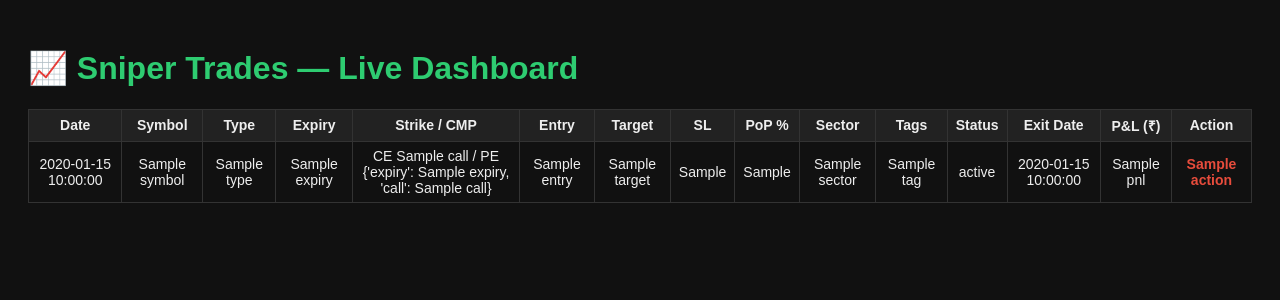
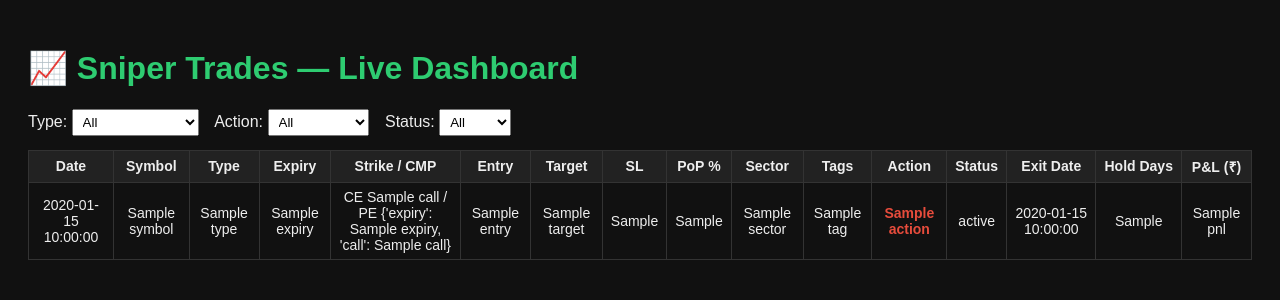
Before and after one commit to balakumar75/sniper-p2-dashboard, a Flask app: template templates/index.html in a window 1280 px wide. Shown: the top 300 px of the page. Run offline with Flask 3, Linux system fonts and the light colour scheme; the template is opened without the code that fills it: most values are stand-ins (such as "Sample title", 1, 10 or a date in 2020).

Commit message:
Update index.html

```diff
--- a/templates/index.html
+++ b/templates/index.html
@@ -6,7 +6,8 @@
   <style>
     body { font-family: Arial; background:#111; color:#eee; padding:20px; }
     h1   { color:#2ecc71; }
-    table{ width:100%; border-collapse:collapse; margin-top:20px; font-size:14px;}
+    select { margin-right:12px; padding:4px 6px; }
+    table{ width:100%; border-collapse:collapse; margin-top:14px; font-size:14px;}
     th,td{ border:1px solid #333; padding:6px 8px; text-align:center; }
     th   { background:#222; }
     tr:nth-child(even){ background:#1a1a1a; }
@@ -19,53 +20,69 @@
 <body>
   <h1>📈 Sniper Trades — Live Dashboard</h1>
 
+  <!-- 🔍 Filters -->
+  <div>
+    <label>Type:
+      <select id="fType">
+        <option value="all">All</option>
+        <option value="Cash">Cash</option>
+        <option value="Option Strangle">Option Strangle</option>
+      </select>
+    </label>
+    <label>Action:
+      <select id="fAction">
+        <option value="all">All</option>
+        <option value="Buy">Buy (Long)</option>
+        <option value="Sell">Sell (Short)</option>
+      </select>
+    </label>
+    <label>Status:
+      <select id="fStatus">
+        <option value="all">All</option>
+        <option value="Open">Open</option>
+        <option value="Target">Target</option>
+        <option value="SL">SL</option>
+      </select>
+    </label>
+  </div>
+
   {% if trades %}
-  <table>
+  <table id="tradeTable">
     <thead>
       <tr>
-        <th>Date</th>
-        <th>Symbol</th>
-        <th>Type</th>
-        <th>Expiry</th>
-        <th>Strike / CMP</th>
-        <th>Entry</th>
-        <th>Target</th>
-        <th>SL</th>
-        <th>PoP %</th>
-        <th>Sector</th>
-        <th>Tags</th>
-        <th>Status</th>
-        <th>Exit Date</th>
-        <th>P&L (₹)</th>
-        <th>Action</th>
+        <th>Date</th><th>Symbol</th><th>Type</th><th>Expiry</th><th>Strike / CMP</th>
+        <th>Entry</th><th>Target</th><th>SL</th><th>PoP&nbsp;%</th><th>Sector</th>
+        <th>Tags</th><th>Action</th><th>Status</th><th>Exit&nbsp;Date</th>
+        <th>Hold&nbsp;Days</th><th>P&L&nbsp;(₹)</th>
       </tr>
     </thead>
     <tbody>
-      {% for trade in trades %}
-      <tr>
-        <td>{{ trade.date }}</td>
-        <td>{{ trade.symbol }}</td>
-        <td>{{ trade.type }}</td>
-        <td>{{ trade.options.expiry if trade.options is defined else "—" }}</td>
+      {% for t in trades %}
+      <tr data-type="{{ t.type }}" data-action="{{ t.action }}" data-status="{{ t.status }}">
+        <td>{{ t.date }}</td>
+        <td>{{ t.symbol }}</td>
+        <td>{{ t.type }}</td>
+        <td>{{ t.options.expiry if t.options is defined else "—" }}</td>
         <td>
-          {% if trade.options is defined %}
-            CE {{ trade.options.call }} / PE {{ trade.options.put }}
+          {% if t.options is defined %}
+            CE {{ t.options.call }} / PE {{ t.options.put }}
           {% else %}
-            {{ trade.cmp }}
+            {{ t.cmp }}
           {% endif %}
         </td>
-        <td>{{ trade.entry }}</td>
-        <td>{{ trade.target }}</td>
-        <td>{{ trade.sl }}</td>
-        <td>{{ trade.pop_pct }}</td>
-        <td class="{% if 'Leader' in trade.sector %}sector-good{% elif 'Weak' in trade.sector %}sector-weak{% endif %}">
-          {{ trade.sector }}
+        <td>{{ t.entry }}</td>
+        <td>{{ t.target }}</td>
+        <td>{{ t.sl }}</td>
+        <td>{{ t.pop_pct }}</td>
+        <td class="{% if 'Leader' in t.sector %}sector-good{% elif 'Weak' in t.sector %}sector-weak{% endif %}">
+          {{ t.sector }}
         </td>
-        <td>{{ trade.tags | join(", ") }}</td>
-        <td>{{ trade.status }}</td>
-        <td>{{ trade.exit_date }}</td>
-        <td>{{ trade.pnl }}</td>
-        <td class="{{ 'buy' if trade.action == 'Buy' else 'sell' }}">{{ trade.action }}</td>
+        <td>{{ t.tags | join(", ") }}</td>
+        <td class="{{ 'buy' if t.action == 'Buy' else 'sell' }}">{{ t.action }}</td>
+        <td>{{ t.status }}</td>
+        <td>{{ t.exit_date }}</td>
+        <td>{{ t.holding_days }}</td>
+        <td>{{ t.pnl }}</td>
       </tr>
       {% endfor %}
     </tbody>
@@ -73,5 +90,23 @@
   {% else %}
     <p>❌ No trades found.</p>
   {% endif %}
+
+  <script>
+    const fType = document.getElementById('fType');
+    const fAct  = document.getElementById('fAction');
+    const fStat = document.getElementById('fStatus');
+    const rows  = [...document.querySelectorAll('#tradeTable tbody tr')];
+
+    function applyFilters(){
+      rows.forEach(r=>{
+        const show =
+          (fType.value  === 'all' || r.dataset.type   === fType.value)  &&
+          (fAct.value   === 'all' || r.dataset.action === fAct.value)   &&
+          (fStat.value  === 'all' || r.dataset.status === fStat.value);
+        r.style.display = show ? '' : 'none';
+      });
+    }
+    [fType, fAct, fStat].forEach(sel=>sel.onchange = applyFilters);
+  </script>
 </body>
 </html>
```
